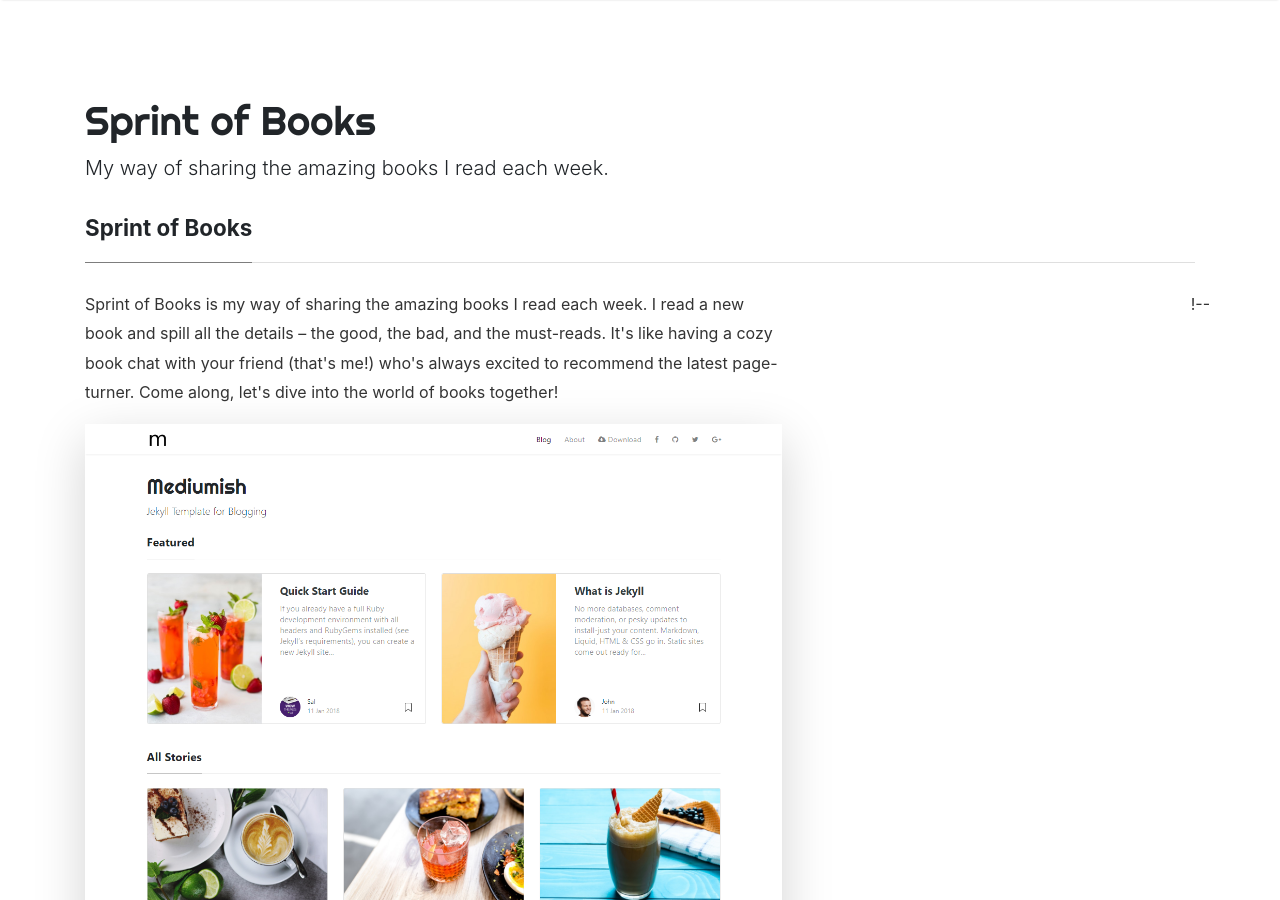
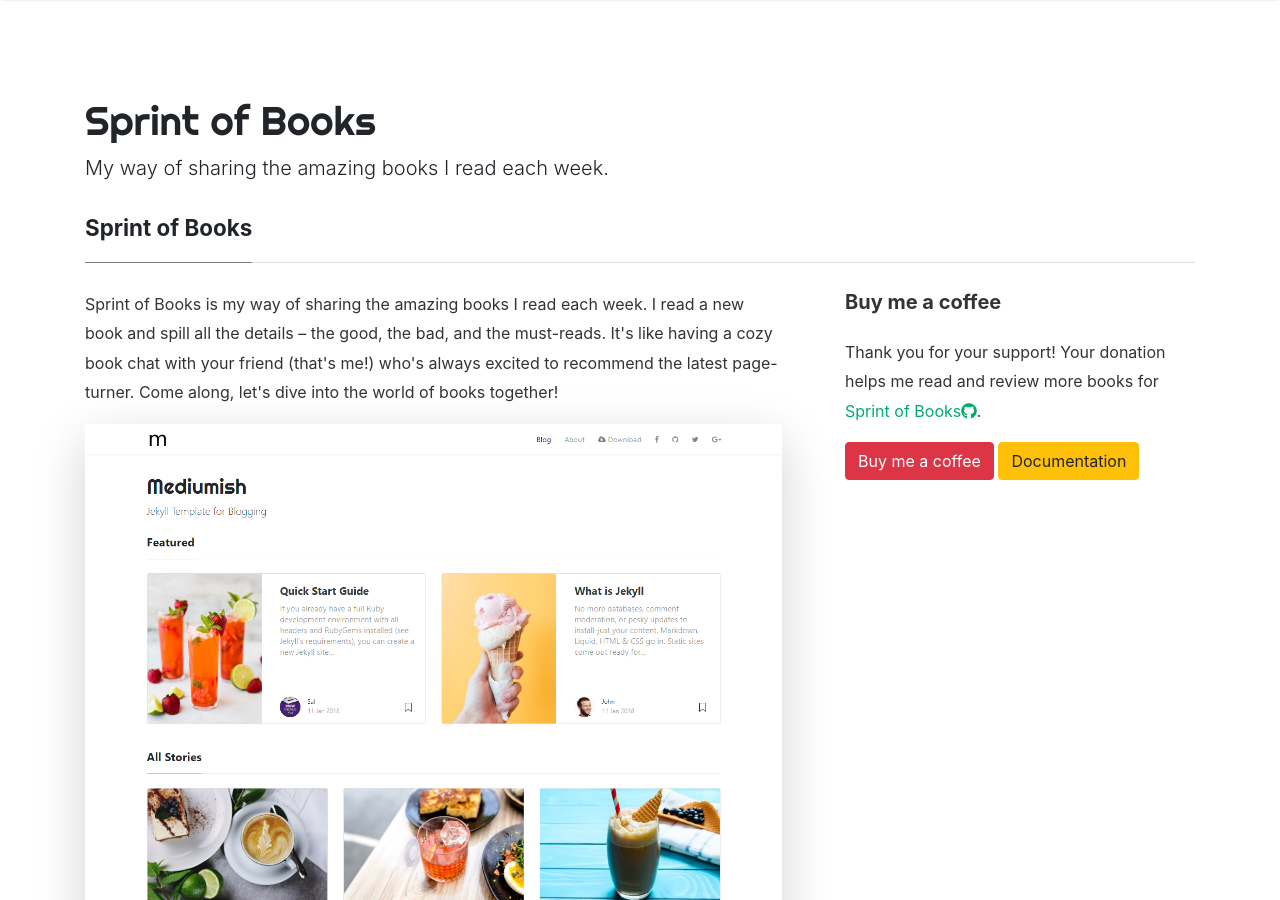
Before and after one commit to LucianaOA/Sprint-of-Books, a Jekyll site: the page built from _pages/about.md, in a window 1280 px wide and 900 px high. Built offline with Jekyll 4.4.1, drawn with Linux system fonts in a browser that asks for light colours; nearby versions of some CDN libraries; comment, search, counter and statistics services are not loaded.

Commit message:
Update about.md

```diff
--- a/_pages/about.md
+++ b/_pages/about.md
@@ -20,7 +20,7 @@ comments: true
 <p>Head over to our <a href="https://github.com/wowthemesnet/mediumish-theme-jekyll">Github repository</a>!</p>
 
 </div>
-!-- <p class="mb-5"><img class="shadow-lg" src="/assets/images/sprint-of-books.png" alt="Sprint of Books About" /></p>
+
 <div class="col-md-4">
 
 <div class="sticky-top sticky-top-80">
```
